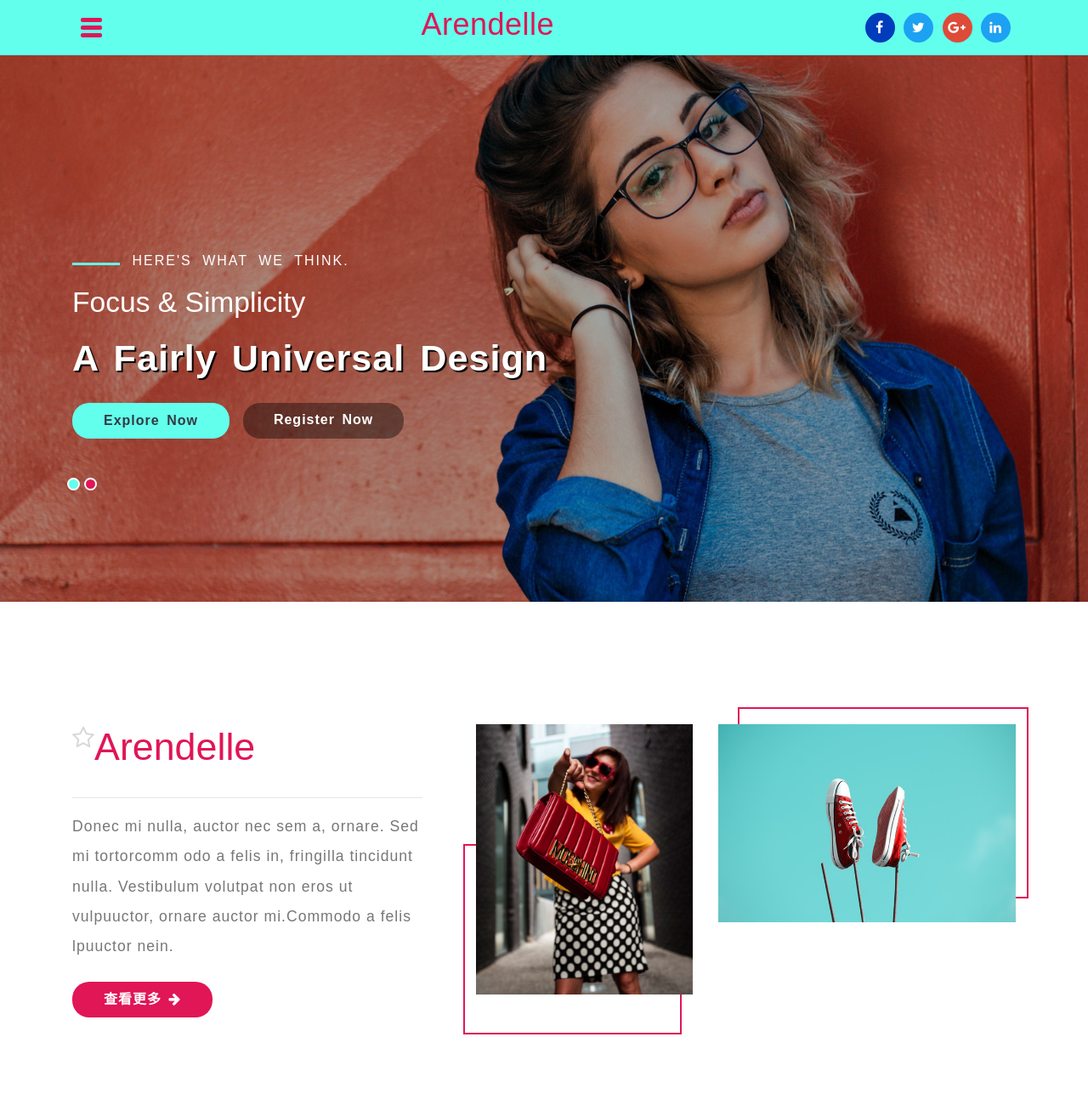
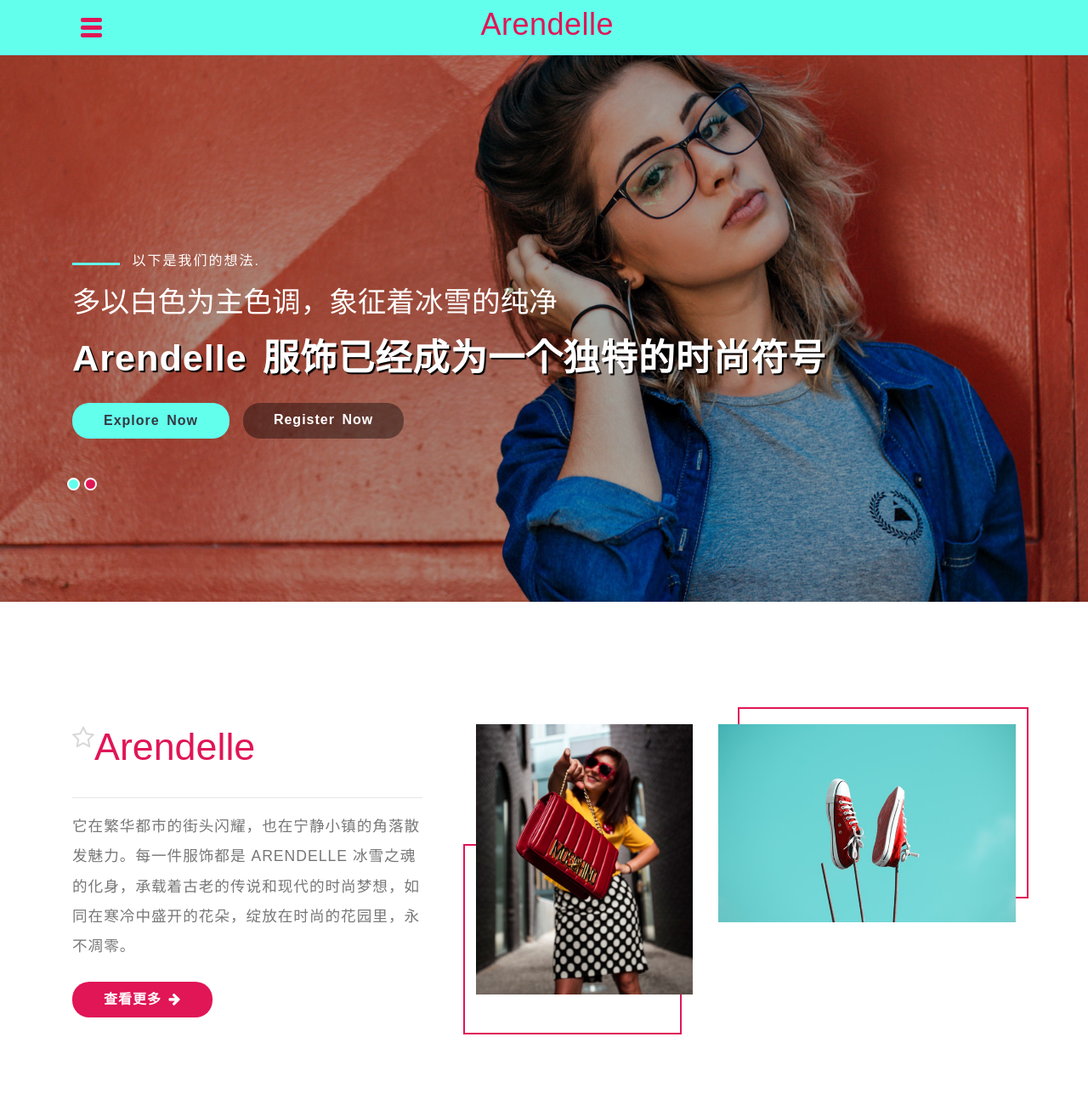
Before and after one commit to arendelle123/arendelle, a plain HTML site: page index.html in a window 1280 px wide. Shown: the top 1300 px of the page at 85% size. Drawn offline with Linux system fonts and the light colour scheme.

Commit message:
Update index.html

```diff
--- a/index.html
+++ b/index.html
@@ -57,22 +57,22 @@
                 <ul class="social-icons">
                     <li>
                         <a href="#">
-                            <i class="fa fa-facebook-f"></i>
+                          <!--   <i class="fa fa-facebook-f"></i> -->
                         </a>
                     </li>
                     <li>
                         <a href="#">
-                            <i class="fa fa-twitter"></i>
+                           <!--  <i class="fa fa-twitter"></i> -->
                         </a>
                     </li>
                     <li>
                         <a href="#">
-                            <i class="fa fa-google-plus" aria-hidden="true"></i>
+                           <!--  <i class="fa fa-google-plus" aria-hidden="true"></i> -->
                         </a>
                     </li>
                     <li>
                         <a href="#">
-                            <i class="fa fa-linkedin" aria-hidden="true"></i>
+                            <!-- <i class="fa fa-linkedin" aria-hidden="true"></i> -->
                         </a>
                     </li>
                 </ul>
@@ -87,9 +87,9 @@
                 <div class="container">
                     <div class="banner-text">
                         <div class="slider-info">
-                            <span>here's what we think.</span>
-                            <h4>focus & simplicity</h4>
-                            <h3>a fairly universal design</h3>
+                            <span>以下是我们的想法.</span>
+                            <h4>多以白色为主色调，象征着冰雪的纯净</h4>
+                            <h3>Arendelle 服饰已经成为一个独特的时尚符号</h3>
                             <div class="d-flex">
                                 <a href="#about" class="text-capitalize serv_link btn bg-theme2 text-dark scroll">explore
                                     now</a>
@@ -130,10 +130,7 @@
                                     aria-hidden="true"></span></sup>Arendelle</h3>
                     </div>
                     <hr>
-                    <p class="mt-3">Donec mi nulla, auctor nec sem a, ornare. Sed mi tortorcomm odo a felis
-                        in, fringilla tincidunt nulla. Vestibulum
-                        volutpat non eros ut vulpuuctor, ornare auctor mi.Commodo a felis
-                        lpuuctor nein.</p>
+                    <p class="mt-3">它在繁华都市的街头闪耀，也在宁静小镇的角落散发魅力。每一件服饰都是 ARENDELLE 冰雪之魂的化身，承载着古老的传说和现代的时尚梦想，如同在寒冷中盛开的花朵，绽放在时尚的花园里，永不凋零。</p>
 
                     <a href="#more" class="text-capitalize serv_link btn bg-theme1 scroll mt-4">查看更多 <span class="fa fa-arrow-right"
                             aria-hidden="true"></span></a>
@@ -294,10 +291,7 @@
                                     aria-hidden="true"></span></sup>Arendelle</h3>
                     </div>
                     <hr>
-                    <p class="mt-3 text-right">Donec mi nulla, auctor nec sem a, ornare. Sed mi tortorcomm odo a felis
-                        in, fringilla tincidunt nulla. Vestibulum
-                        volutpat non eros ut vulpuuctor, ornare auctor mi.Commodo a felis
-                        lpuuctor nein.</p>
+                    <p class="mt-3 text-right">但它从未忘记自己的根源，依然秉持着那份对品质的执着和对传统工艺的尊重。品牌的设计师们不断探索创新，将现代时尚元素与古老的 ARENDELLE 风格相融合。</p>
                     <div class="ml-auto text-right">
                         <a href="#more" class="text-capitalize serv_link btn bg-theme1 scroll mt-4">视图 更多 <span
                                 class="fa fa-arrow-right" aria-hidden="true"></span></a>
```
